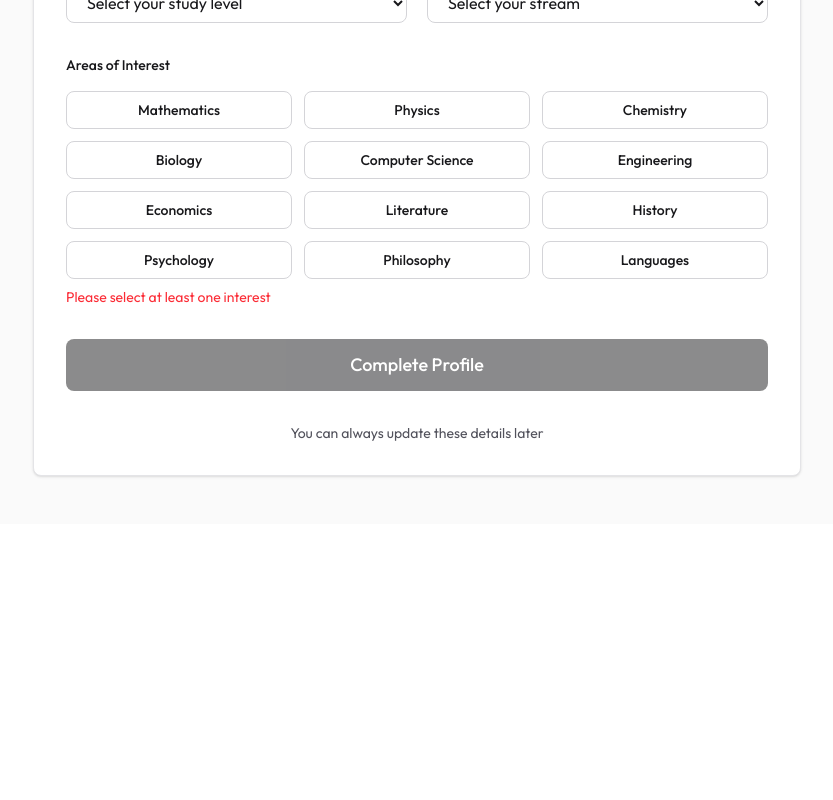
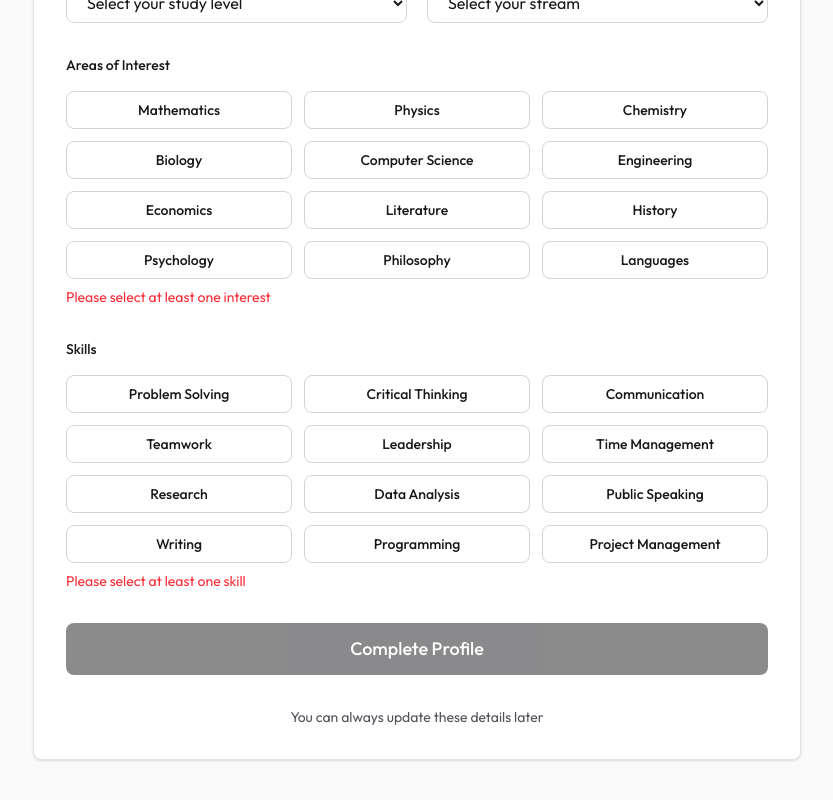
Before and after one commit to Sachinxmpl/kuhackfest, a Next.js app in the folder fe/: page /signup/details in a window 1280 px wide. Shown: the part 769-1569 px from the top of the page, without its empty margins (223-1056 px from the left). Before the commit the page ends 1293 px from the top, so only its background shows below. Built offline with nearby package versions, Linux system fonts and the light colour scheme.

Commit message:
feat: add skills selection to profile details page and validation schema

```diff
--- a/fe/src/app/(auth)/signup/details/page.tsx
+++ b/fe/src/app/(auth)/signup/details/page.tsx
@@ -9,6 +9,17 @@ import Button from '@/components/ui/Button';
 import { useRouter } from 'next/navigation';
 import { FileUp, BookOpen } from 'lucide-react';
 import { useState } from 'react';
+
+const ACADEMIC_STREAMS = [
+    'Science',
+    'Commerce',
+    'Humanities',
+    'Engineering',
+    'Medical',
+    'Law',
+    'Business Administration',
+    'Information Technology',
+];
 
 const INTERESTS = [
     'Mathematics',
@@ -25,21 +36,27 @@ const INTERESTS = [
     'Languages',
 ];
 
-const ACADEMIC_STREAMS = [
-    'Science',
-    'Commerce',
-    'Humanities',
-    'Engineering',
-    'Medical',
-    'Law',
-    'Business Administration',
-    'Information Technology',
+
+const SKILLS = [
+    'Problem Solving',
+    'Critical Thinking',
+    'Communication',
+    'Teamwork',
+    'Leadership',
+    'Time Management',
+    'Research',
+    'Data Analysis',
+    'Public Speaking',
+    'Writing',
+    'Programming',
+    'Project Management',
 ];
 
 export default function ProfileDetailsPage() {
     const router = useRouter();
     const [imagePreview, setImagePreview] = useState<string | null>(null);
     const [selectedInterests, setSelectedInterests] = useState<string[]>([]);
+    const [selectedSkills, setSelectedSkills] = useState<string[]>([]);
 
     const {
         register,
@@ -71,13 +88,21 @@ export default function ProfileDetailsPage() {
         );
     };
 
+    const toggleSkill = (skill: string) => {
+        setSelectedSkills((prev) =>
+            prev.includes(skill)
+                ? prev.filter((s) => s !== skill)
+                : [...prev, skill]
+        );
+    };
+
     const onSubmit = async (data: ProfileDetailsFormData) => {
-        // Add selected interests to data
+        // Add selected interests and skills to data
         const formData = {
             ...data,
             interests: selectedInterests,
+            skills: selectedSkills,
         };
-
         // Mock submission - simulate API call
         await new Promise((resolve) => setTimeout(resolve, 1500));
         console.log('Profile details:', formData);
@@ -239,12 +264,40 @@ export default function ProfileDetailsPage() {
                             )}
                         </div>
 
+                        {/* Skills */}
+                        <div>
+                            <label className="block text-sm font-medium text-zinc-900 mb-4">
+                                Skills
+                            </label>
+                            <div className="grid grid-cols-2 md:grid-cols-3 gap-3">
+                                {SKILLS.map((skill) => (
+                                    <button
+                                        key={skill}
+                                        type="button"
+                                        onClick={() => toggleSkill(skill)}
+                                        className={`px-4 py-2 rounded-lg border transition font-medium text-sm ${
+                                            selectedSkills.includes(skill)
+                                                ? 'bg-zinc-900 text-white border-zinc-900'
+                                                : 'bg-white text-zinc-900 border-zinc-300 hover:border-zinc-400'
+                                        }`}
+                                    >
+                                        {skill}
+                                    </button>
+                                ))}
+                            </div>
+                            {selectedSkills.length === 0 && (
+                                <p className="text-sm text-red-500 mt-2">
+                                    Please select at least one skill
+                                </p>
+                            )}
+                        </div>
+
                         {/* Submit Button */}
                         <Button
                             type="submit"
                             fullWidth
                             size="lg"
-                            disabled={isSubmitting || selectedInterests.length === 0}
+                            disabled={isSubmitting || selectedInterests.length === 0 || selectedSkills.length === 0}
                         >
                             {isSubmitting ? 'Creating Profile...' : 'Complete Profile'}
                         </Button>
--- a/fe/src/lib/validator.ts
+++ b/fe/src/lib/validator.ts
@@ -36,6 +36,7 @@ export const profileDetailsSchema = z.object({
     gpa: z.string().regex(/^\d(\.\d{1,2})?$/, 'Please enter a valid GPA'),
     about: z.string().min(20, 'About section must be at least 20 characters').max(1000, 'About section must be less than 1000 characters'),
     interests: z.array(z.string()).min(1, 'Select at least one interest'),
+    skills: z.array(z.string()).min(1, 'Select at least one skill'),
     profileImage: z.instanceof(File).optional(),
     academicStats: z.string().max(500, 'Academic stats must be less than 500 characters').optional(),
 });
```
